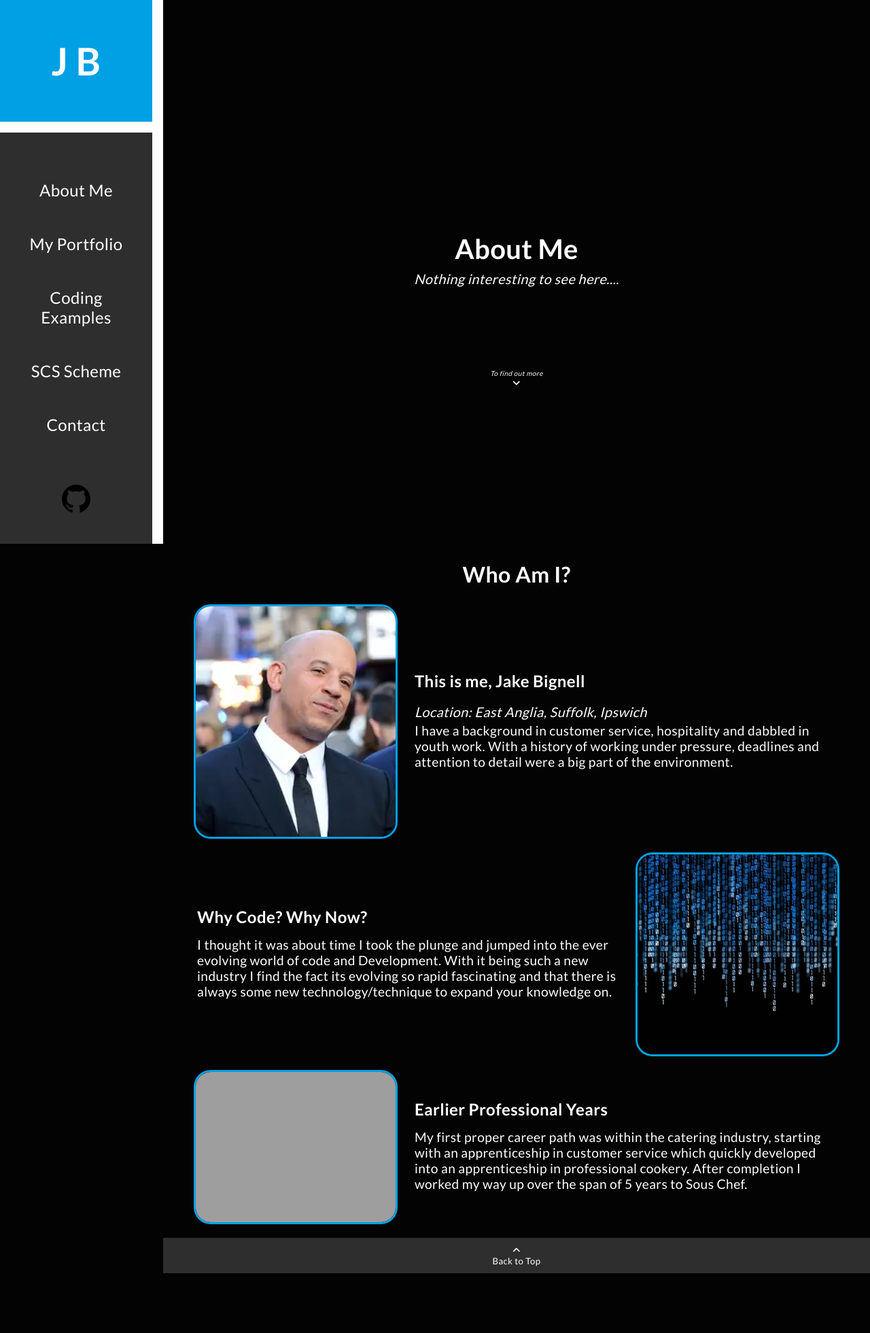
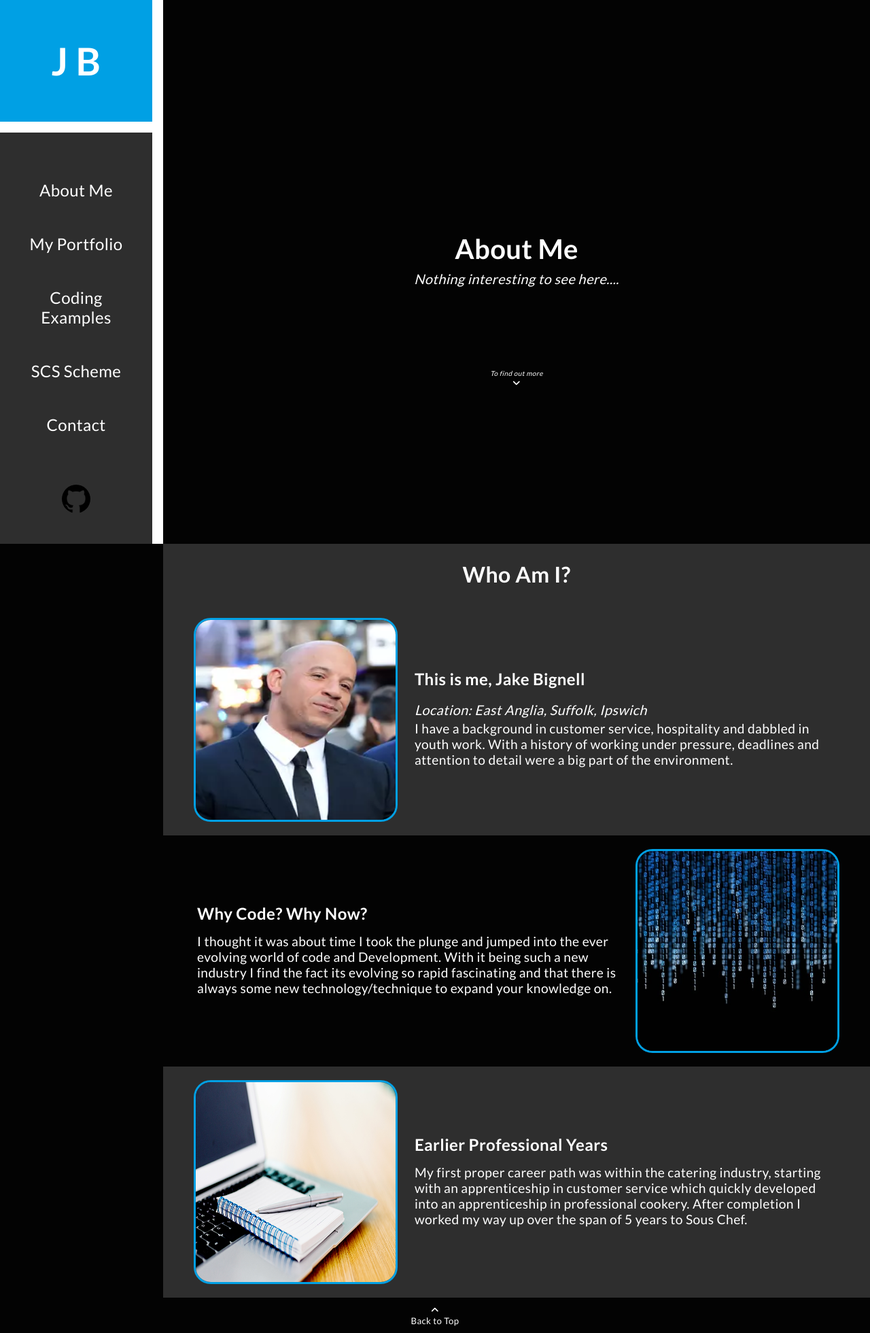
Before and after one commit to Drathenfal/JBportfolio, a PHP site: page /about-me.html in a window 1280 px wide. Shown: the whole page at 68% size. Before the commit the page ends 1873 px from the top, so only its background shows below. Run offline with PHP 8.4, Linux system fonts and the light colour scheme; some libraries are stand-ins or nearby versions; grey boxes are pictures that could not be loaded.

Commit message:
Multiple changes made
Multiple changes made

```diff
--- a/about-me.html
+++ b/about-me.html
@@ -61,6 +61,8 @@
 </header>
 
 <main class="about-me-section">
+
+    <div class="light-bg">
     <div class="container">
         <h2 id="who-am-i">Who Am I?</h2>
 <div class="container-article">
@@ -71,7 +73,11 @@
     <p>I have a background in customer service, hospitality and dabbled in youth work. With a history of working under pressure, deadlines and attention to detail were a big part of the environment.</p>
     </div>
 </div>
+</div>
+</div>
 
+
+    <div class="container">
 <div class="container-article" id="article2">
         <div class="container-image-aboutme"><img src="images/other/blue-code.png" alt="Blue Code"></div>
         <div class="container-mini-article">
@@ -79,18 +85,23 @@
         <p>I thought it was about time I took the plunge and jumped into the ever evolving world of code and Development. With it being such a new industry I find the fact its evolving so rapid fascinating and that there is always some new technology/technique to expand your knowledge on.</p>
     </div>
     </div>
+</div>
 
+<div class="light-bg">
+<div class="container">
 <div class="container-article">
-    <div class="container-image-aboutme"><img src="images/other/placeholder-pic.png" alt="Placeholder"></div>
+    <div class="container-image-aboutme"><img src="images/other/prof-image.png" alt="Image of pen & paper"></div>
     <div class="container-mini-article">
     <h3>Earlier Professional Years</h3>
     <p>My first proper career path was within the catering industry, starting with an apprenticeship in customer service which quickly developed into an apprenticeship in professional cookery. After completion I worked my way up over the span of 5 years to Sous Chef.</p>
 </div>
 </div>
     </div>
+</div>
+</div>
 </main>
 
-<footer class="light-bg">
+<footer>
     <div class="container">
         <div class="footer-info">
 <a href="#banner-aboutme"><small><i class="fa-solid fa-angle-up" style="color: #ffffff;"></i></small><br>Back to Top</a>
--- a/css/application.css
+++ b/css/application.css
@@ -571,6 +571,7 @@ main a:hover {
   flex-direction: column;
   align-items: center;
   padding-bottom: 20px;
+  padding-top: 20px;
 }
 
 @media (min-width: 768px) {
@@ -596,6 +597,7 @@ main a:hover {
 
 .container-image-aboutme img {
   flex-grow: 1;
+  height: 250px;
   max-width: 250px;
   border: 3px solid #00a0e4;
   border-radius: 25px;
@@ -603,6 +605,7 @@ main a:hover {
 
 @media (min-width: 768px) {
   .container-image-aboutme img {
+    height: 300px;
     max-width: 300px;
   }
 }
--- a/scss/modules/_about-me.scss
+++ b/scss/modules/_about-me.scss
@@ -5,6 +5,7 @@
     flex-direction: column;
     align-items: center;
     padding-bottom: 20px;
+    padding-top: 20px;
     @include mq (medium){
         display: flex;
         flex-direction: row;
@@ -23,10 +24,12 @@
 
     img {
         flex-grow: 1;
+        height: 250px;
         max-width: 250px;
         border: 3px solid $quat-color;
         border-radius: 25px;
         @include mq (medium){
+            height: 300px;
             max-width: 300px;
         }
     }
```
Also changed, not shown: coding-examples.html (+13 -6 lines), index.html (+4 -4 lines), javascript/banner-animation-coding-exmaples.js (added, +21 -0 lines), images/code-examples/mixin-snippet.png (added), images/code-examples/navigation-snippet.png (added), images/other/prof-image.png (added), images/projects/netmattershomepage.png (added).
